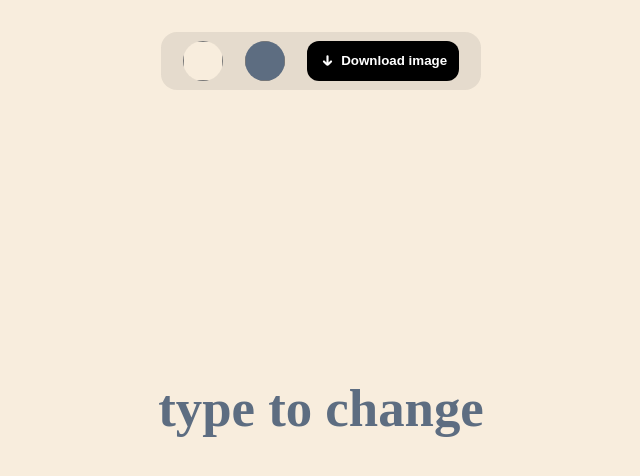
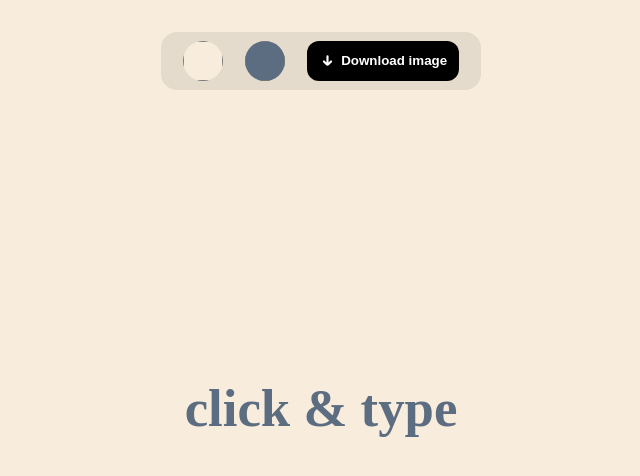
Before and after one commit to georginapuig/pictify, a React (Create React App) app: page / in a window 1280 px wide. Shown: the top 476 px of the page, without its empty margins (319-959 px from the left). Built offline with nearby package versions, Linux system fonts and the light colour scheme.

Commit message:
change text & imgs

```diff
--- a/src/Pictify.js
+++ b/src/Pictify.js
@@ -7,13 +7,13 @@ import Button from './Button';
 import Input from './Input';
 
 export default function Pictify(props) {
-	const [text, setText] = useValuesState('type to change');
-	const [color, setColor] = useValuesState('#5d6d81');
+	const [text, setText] = useValuesState('click & type');
+  const [color, setColor] = useValuesState('#5d6d81');
 
-	const handleChangeHeight = e => {
-		e.target.style.height = '70px';
-		e.target.style.height = `${e.target.scrollHeight}px`;
-	};
+  const handleChangeHeight = (e) => {
+    e.target.style.height = '70px';
+    e.target.style.height = `${e.target.scrollHeight}px`;
+  };
 
 	// creating a reference to the div with the id of textContainer.
 	const textContainer = useRef(null);
```
Also changed, not shown: src/images/1.png, src/images/2.png.
